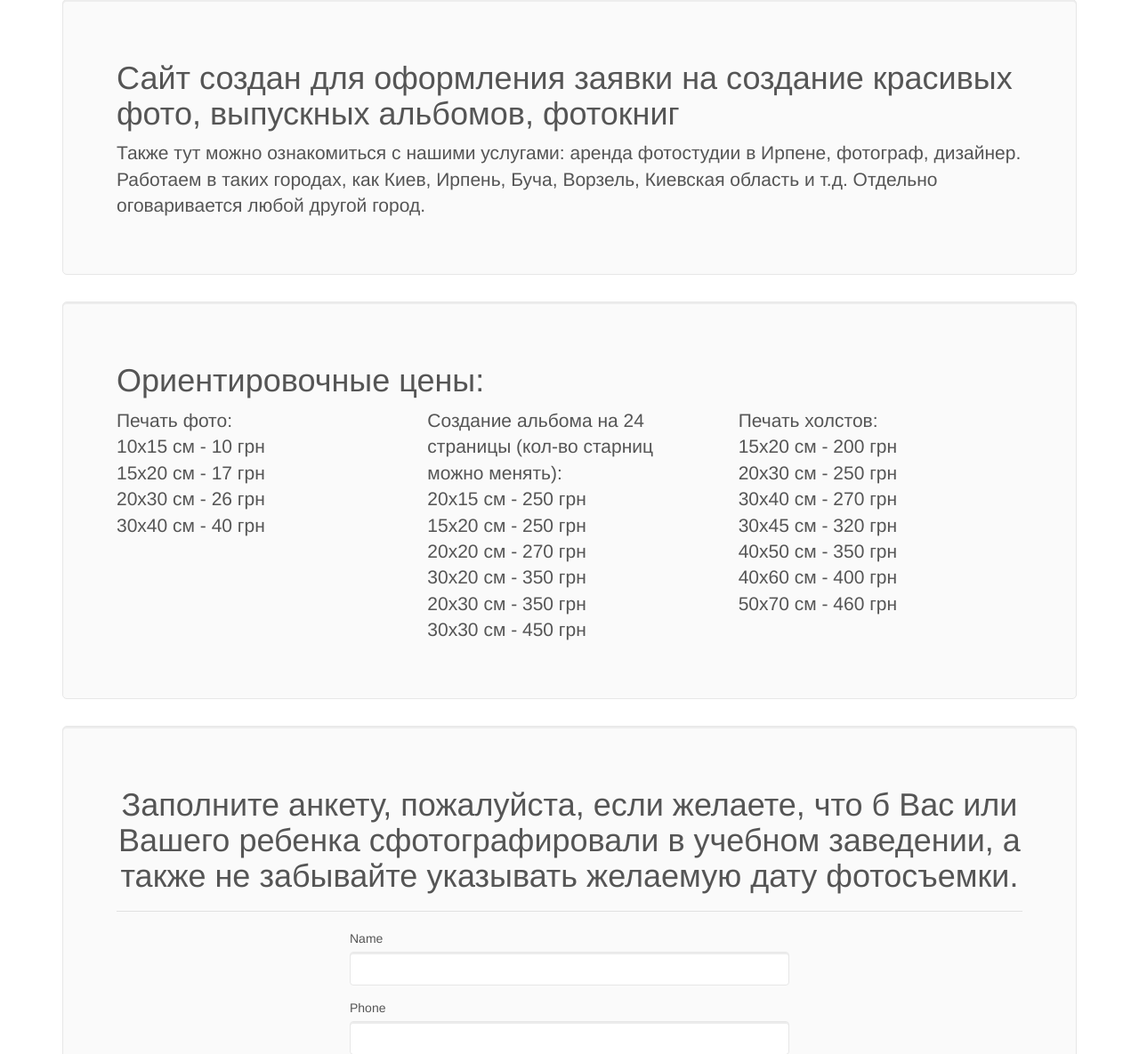
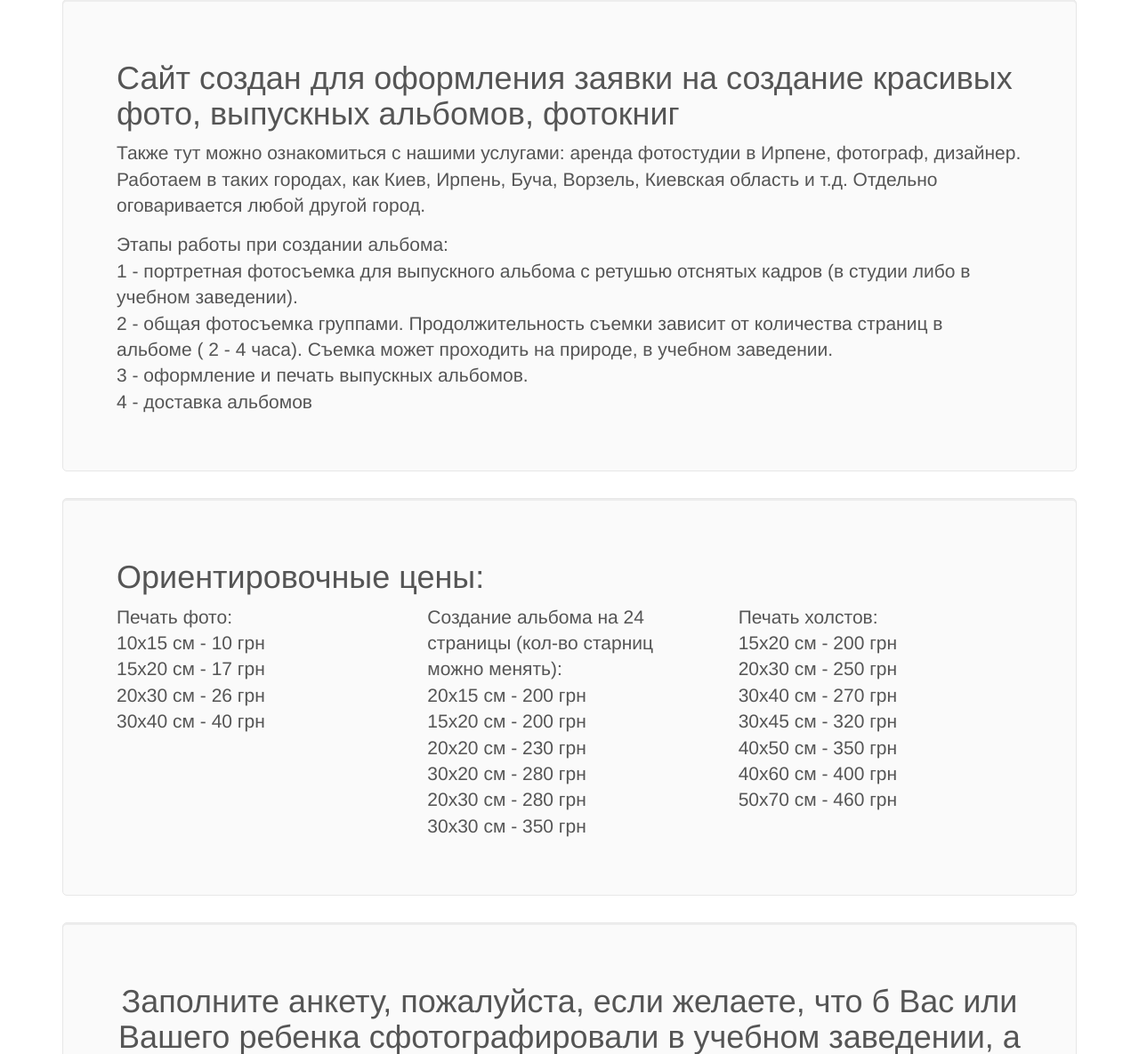
Before and after one commit to CyanoFresh/PhotoSchool, a Yii app: template views/site/index.php in a window 1280 px wide. Shown: the part 71-1256 px from the top of the page at 89% size. Run offline with PHP 8.4 and a stand-in for Yii, Linux system fonts and the light colour scheme; the template is opened without the code that fills it, so the values that code supplies are empty; form fields are guessed from the names that the template uses; some libraries are stand-ins or nearby versions.

Commit message:
Текст на главной

```diff
--- a/views/site/index.php
+++ b/views/site/index.php
@@ -17,6 +17,11 @@ $this->title = 'Главная';
         <p class="lead">Также тут можно ознакомиться с нашими услугами: аренда фотостудии в Ирпене, фотограф, дизайнер.
             Работаем в таких городах, как Киев, Ирпень, Буча, Ворзель, Киевская
             область и т.д. Отдельно оговаривается любой другой город.</p>
+        <p class="lead">Этапы работы при создании альбома:</br>
+            1 - портретная фотосъемка для выпускного альбома с ретушью отснятых кадров (в студии либо в учебном заведении).</br>
+            2 - общая фотосъемка группами. Продолжительность съемки зависит от количества страниц в альбоме ( 2 - 4 часа). Съемка может проходить на природе, в учебном заведении.</br>
+            3 - оформление и печать выпускных альбомов.</br>
+            4 - доставка альбомов </p>
     </div>
 
     <div class="jumbotron">
@@ -33,12 +38,12 @@ $this->title = 'Главная';
             </div>
             <div class="col-md-4">
                 <p class="lead">Создание альбома на 24 страницы (кол-во старниц можно менять):</br>
-                    20х15 см - 250 грн</br>
-                    15х20 см - 250 грн</br>
-                    20х20 см - 270 грн</br>
-                    30х20 см - 350 грн</br>
-                    20х30 см - 350 грн</br>
-                    30х30 см - 450 грн</br>
+                    20х15 см - 200 грн</br>
+                    15х20 см - 200 грн</br>
+                    20х20 см - 230 грн</br>
+                    30х20 см - 280 грн</br>
+                    20х30 см - 280 грн</br>
+                    30х30 см - 350 грн</br>
                 </p>
             </div>
             <div class="col-md-4">
```
